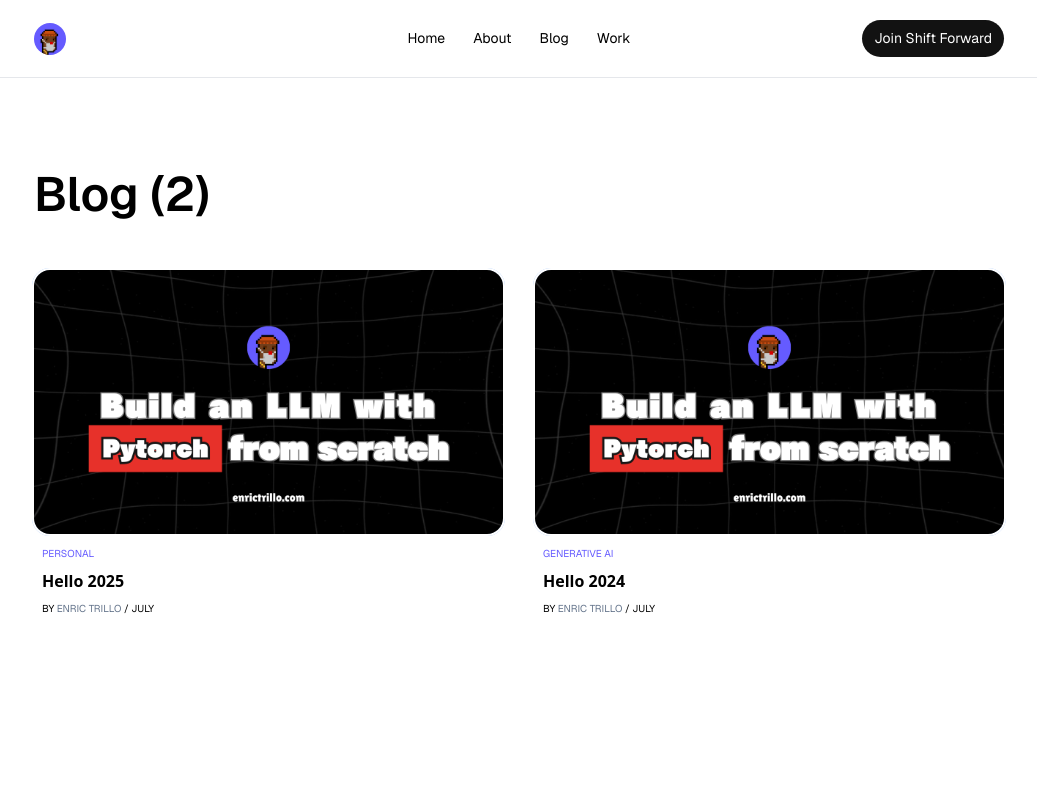
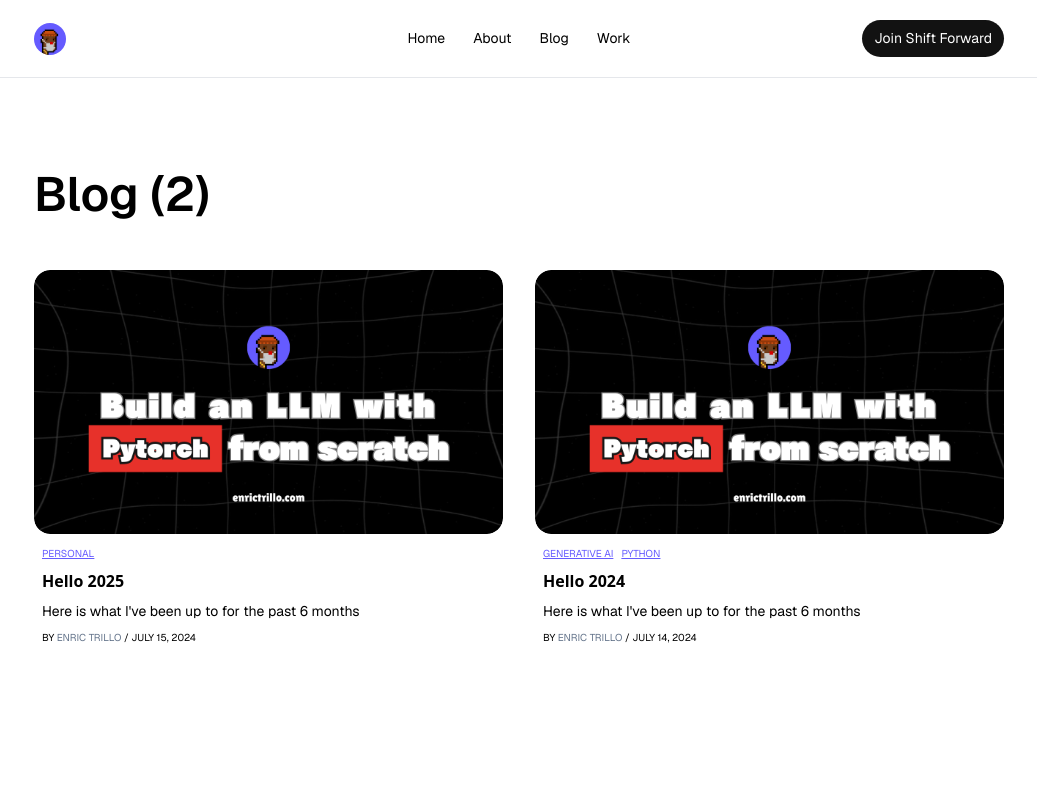
Before and after one commit to ricobuilds/portfolio, a Next.js app: page /blog in a window 1280 px wide. Shown: the top 800 px of the page, without its empty margins (121-1158 px from the left). Built offline with nearby package versions, Linux system fonts and the light colour scheme.

Commit message:
updated blog card styles in /blog

```diff
--- a/app/(public)/blog/page.tsx
+++ b/app/(public)/blog/page.tsx
@@ -30,18 +30,23 @@
                   {
                     posts.map((post) => (
                       <li key={post.slug}>
-                        <div className="group flex flex-col gap-3 active:scale-[0.98] outline-none w-full">
-                          <Link href={`/blog/${post.slug}`} className="w-full transition-all duration-300 ring-0 group-hover:ring-2 rounded-2xl group-hover:ring-amethyst-500 ring-offset-2">
-                            <Image src={"/blog-og.png"} height={1200} width={630} alt={post.title as string} loading="lazy" className="object-cover w-full transition-all duration-300 ease-in-out rounded-2xl group-hover:grayscale" />
+                        <div className="flex flex-col w-full gap-3 outline-none group">
+                          <Link href={`/blog/${post.slug}`} className="w-full overflow-hidden duration-300 ring-0 rounded-2xl">
+                            <Image src={"/blog-og.png"} height={1200} width={630} alt={post.title} loading="lazy" className="object-cover w-full transition-all duration-300 ease-in-out rounded-2xl group-hover:scale-[1.03]" />
                           </Link>
                           <div className="flex flex-col gap-2 px-2">
-                            <Link href={`/topic/${formatTag(post.tags?.[0]) ?? "ai"}`} className="text-[10px] w-fit uppercase text-amethyst-500">
-                              {post.tags?.[0] ?? "Artificial Intelligence"}
+                            <div className="flex gap-2">
+                              {post.tags && post.tags.map((t, idx) => (
+                                <Link key={idx} href={`/tags/${formatTag(t)}`} className="text-[10px] w-fit uppercase underline text-amethyst-500">
+                                  {t}
+                                </Link>
+                              ))}
+                            </div>
+                            <Link href={`/blog/${post.slug}`}>
+                              <h3 className="font-sans font-semibold">{post.title}</h3>
                             </Link>
-                            <Link href={`/blog/${post.slug}`}>
-                              <h3 className="font-sans font-semibold hover:text-amethyst-500">{post.title}</h3>
-                            </Link>
-                            <p className="uppercase text-[10px]">By <span className="text-slate-500">{post.author}</span>  / <span>{convertDate(post.date as string, { month: "long" })}</span></p>
+                            <p className="text-sm line-clamp-1">{post.description}</p>
+                            <p className="uppercase text-[10px]">By <span className="text-slate-500">{post.author}</span>  / <span>{convertDate(post.date, { day: "2-digit", month: "long", year: "numeric" })}</span></p>
                           </div>
                         </div>
                       </li>
```
